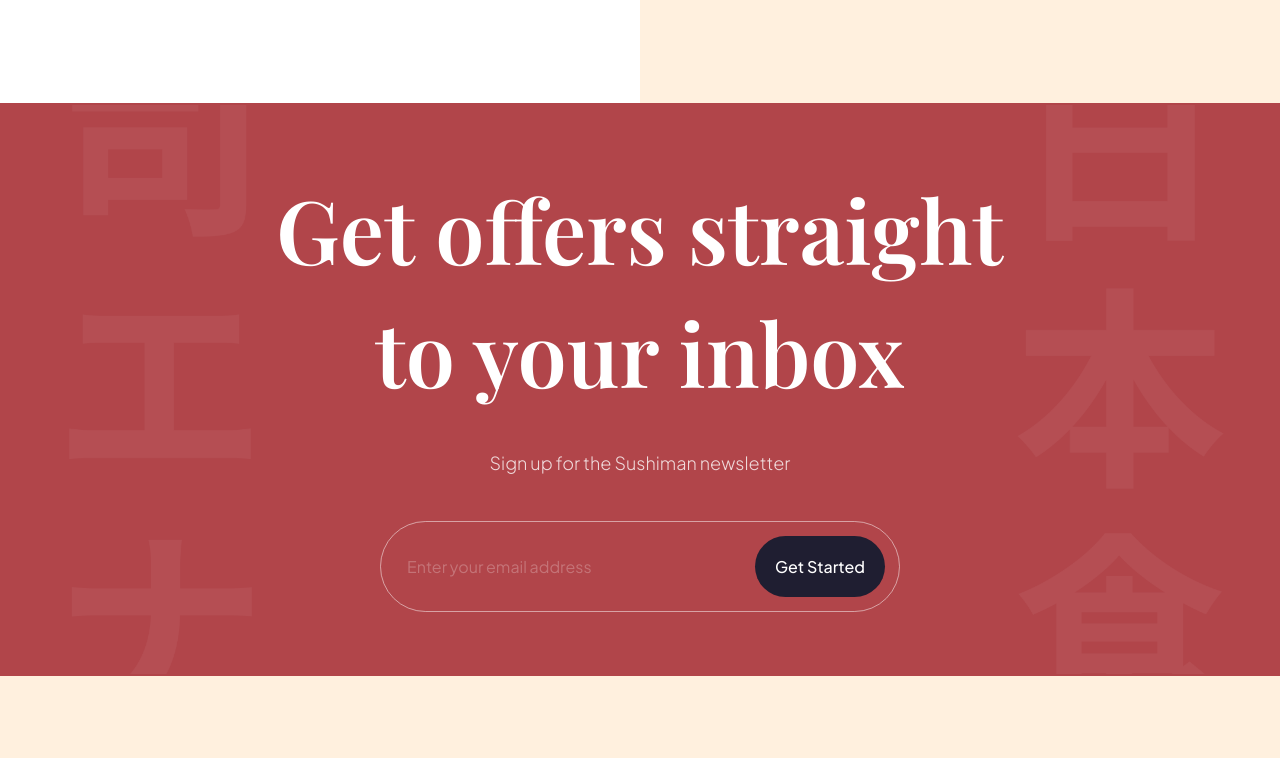
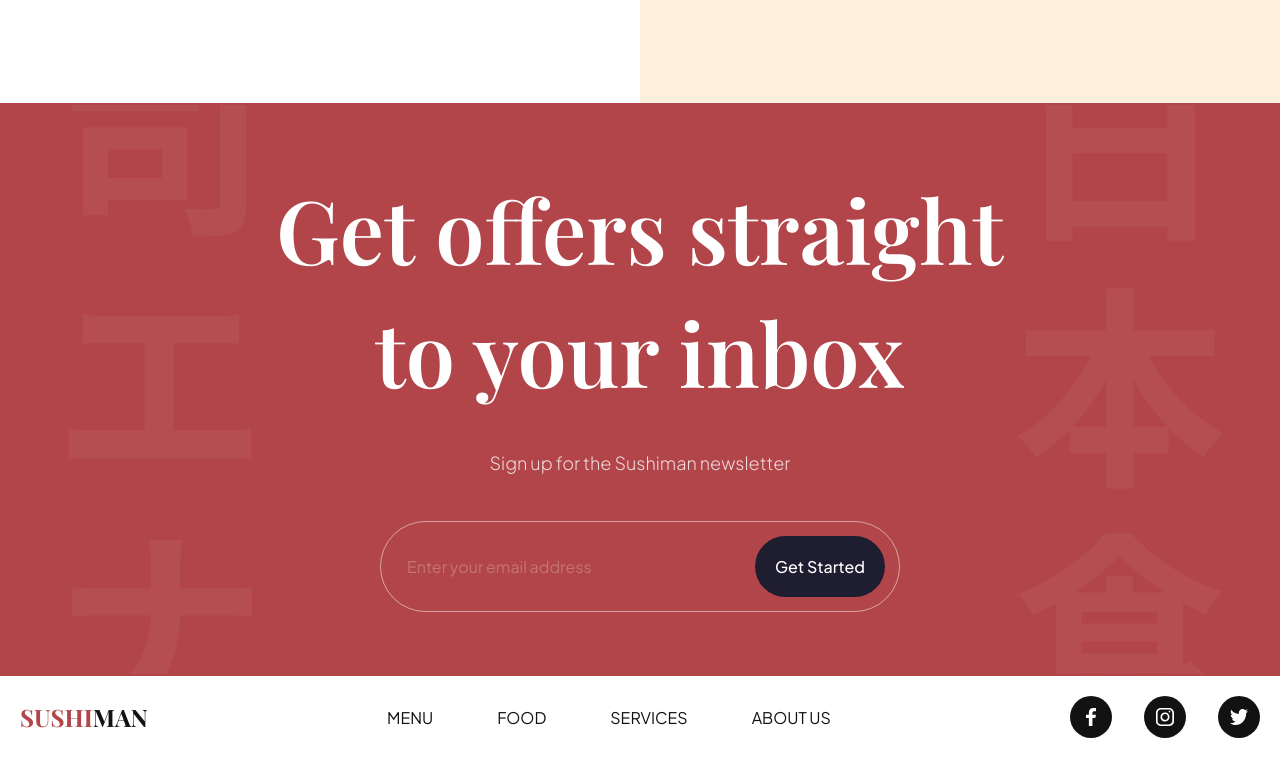
Before and after one commit to salvatorequagliariello/css-practice, a website built with Vite: page sushi-website/index.html in a window 1280 px wide. Shown: the part 3595-4353 px from the top of the page. Before the commit the page ends 4271 px from the top, so only its background shows below. Built offline with nearby package versions, Linux system fonts and the light colour scheme; files whose address does not match are found by name.

Commit message:
completes footer styling

```diff
--- a/sushi-website/css/sections/footer.css
+++ b/sushi-website/css/sections/footer.css
@@ -0,0 +1,66 @@
+.footer {
+    width: 100%;
+    padding: 20px 0;
+    background-color: var(--color-white);
+
+    display: flex;
+    justify-content: space-between;
+    align-items: center;
+    flex-wrap: wrap;
+    gap: 20px;
+
+    overflow: hidden;
+}
+
+.footer__logo {
+    font-size: 24px;
+    font-weight: bold;
+    font-family: var(--playfair-display);
+
+    text-transform: uppercase;
+    color: var(--secondary-color);
+    cursor: pointer;
+    padding-left: 20px;
+}
+
+.footer__logo span {
+    color: var(--primary-color);
+}
+
+.footer ul {
+    display: flex;
+    flex-wrap: wrap;
+    flex-direction: row;
+    gap: 64px;
+}
+
+.footer__nav li {
+    font-size: 16px;
+    font-weight: 500px;
+    font-family: var(--plus-jakarta-sans);
+    text-transform: uppercase;
+    color: var(--secondary-color);
+    cursor: pointer;
+}
+
+.footer ul:last-child {
+    gap: 32px;
+}
+
+.footer__social {
+    padding-right: 20px;
+}
+
+.footer__social li {
+    width: 42px;
+    height: 42px;
+    background-color: var(--secondary-color);
+    border-radius: 100%;
+    align-items: center;
+}
+
+.footer__social li img {
+    width: 45%;
+    height: 45%;
+    object-fit: contain;
+}
--- a/sushi-website/css/sections/subscribe.css
+++ b/sushi-website/css/sections/subscribe.css
@@ -0,0 +1,76 @@
+.subscription {
+    padding: 64px;
+    background-color: var(--primary-color);
+    background-image: url(/assets/subscribe_bg.png);
+    background-repeat: no-repeat;
+    background-position: center;
+    background-size: contain;
+    display: flex;
+    flex-direction: column;
+    overflow: hidden;
+    align-items: center;
+    justify-content: center;
+}
+
+.subscription h2 {
+    font-size: 88px;
+    font-family: var(--playfair-display);
+    font-weight: 600;
+    line-height: 123px;
+    color: var(--color-white);
+    text-align: center;
+}
+
+.subscription p {
+    font-size: 18px;
+    font-family: var(--plus-jakarta-sans);
+    font-weight: 300;
+    line-height: 36px;
+    color: var(--color-white);
+    text-align: center;
+    margin-top: 32px;
+    color: rgba(255, 255, 255, 0.8);
+}
+
+.subscription__form {
+    min-width: 480px;
+    margin-top: 40px;
+    padding: 14px 14px 14px 24px;
+    display: flex;
+    gap: 10px;
+    border: 1px solid rgba(255, 255, 255, 0.5);
+    border-radius: 46px;
+}
+
+.subscription__form input {
+    flex: 1;
+    font-size: 16px;
+    font-weight: 400px;
+    font-family: var(--plus-jakarta-sans);
+    color: var(--color-white);
+    opacity: 0.5;
+
+    background: transparent;
+    border: none;
+    outline: none;
+}
+
+.subscription__form input::placeholder {
+    color: var(--color-white);
+    opacity: 0.5;
+}
+
+.subscription__form button {
+    padding: 20px;
+    min-width: 120px;
+    font-size: 16px;
+    font-weight: 500;
+    font-family: var(--plus-jakarta-sans);
+    color: var(--color-white);
+    text-align: center;
+    background-color: var(--black-400);
+    border-radius: 46px;
+    border: none;
+    outline: none;
+    cursor: pointer;
+}
--- a/sushi-website/css/sections/trending.css
+++ b/sushi-website/css/sections/trending.css
@@ -149,80 +149,3 @@
     font-weight: 500;
     font-family: var( --plus-jakarta-sans);
 }
-
-.subscription {
-    padding: 64px;
-    background-color: var(--primary-color);
-    background-image: url(/assets/subscribe_bg.png);
-    background-repeat: no-repeat;
-    background-position: center;
-    background-size: contain;
-    display: flex;
-    flex-direction: column;
-    overflow: hidden;
-    align-items: center;
-    justify-content: center;
-}
-
-.subscription h2 {
-    font-size: 88px;
-    font-family: var(--playfair-display);
-    font-weight: 600;
-    line-height: 123px;
-    color: var(--color-white);
-    text-align: center;
-}
-
-.subscription p {
-    font-size: 18px;
-    font-family: var(--plus-jakarta-sans);
-    font-weight: 300;
-    line-height: 36px;
-    color: var(--color-white);
-    text-align: center;
-    margin-top: 32px;
-    color: rgba(255, 255, 255, 0.8);
-}
-
-.subscription__form {
-    min-width: 480px;
-    margin-top: 40px;
-    padding: 14px 14px 14px 24px;
-    display: flex;
-    gap: 10px;
-    border: 1px solid rgba(255, 255, 255, 0.5);
-    border-radius: 46px;
-}
-
-.subscription__form input {
-    flex: 1;
-    font-size: 16px;
-    font-weight: 400px;
-    font-family: var(--plus-jakarta-sans);
-    color: var(--color-white);
-    opacity: 0.5;
-
-    background: transparent;
-    border: none;
-    outline: none;
-}
-
-.subscription__form input::placeholder {
-    color: var(--color-white);
-    opacity: 0.5;
-}
-
-.subscription__form button {
-    padding: 20px;
-    min-width: 120px;
-    font-size: 16px;
-    font-weight: 500;
-    font-family: var(--plus-jakarta-sans);
-    color: var(--color-white);
-    text-align: center;
-    background-color: var(--black-400);
-    border-radius: 46px;
-    border: none;
-    outline: none;
-    cursor: pointer;
-}
--- a/sushi-website/index.html
+++ b/sushi-website/index.html
@@ -233,6 +233,23 @@
     </div>
   </section>
 
+  <section class="footer">
+    <h3 class="footer__logo"><span>Sushi</span>man</h3>
+
+    <ul class="footer__nav">
+      <li><a href="#menu">Menu</a></li>
+      <li><a href="#food">Food</a></li>
+      <li><a href="#services">Services</a></li>
+      <li><a href="#about-us">ABout Us</a></li>
+    </ul>
+
+    <ul class="footer__social">
+      <li class="flex-center"><img src="/assets/facebook.svg" alt=""></li>
+      <li class="flex-center"><img src="/assets/instagram.svg" alt=""></li>
+      <li class="flex-center"><img src="/assets/twitter.svg" alt=""></li>
+    </ul>
+  </section>
+
   <script src="./js/script.js" type="module"></script>
 </body>
 
```
